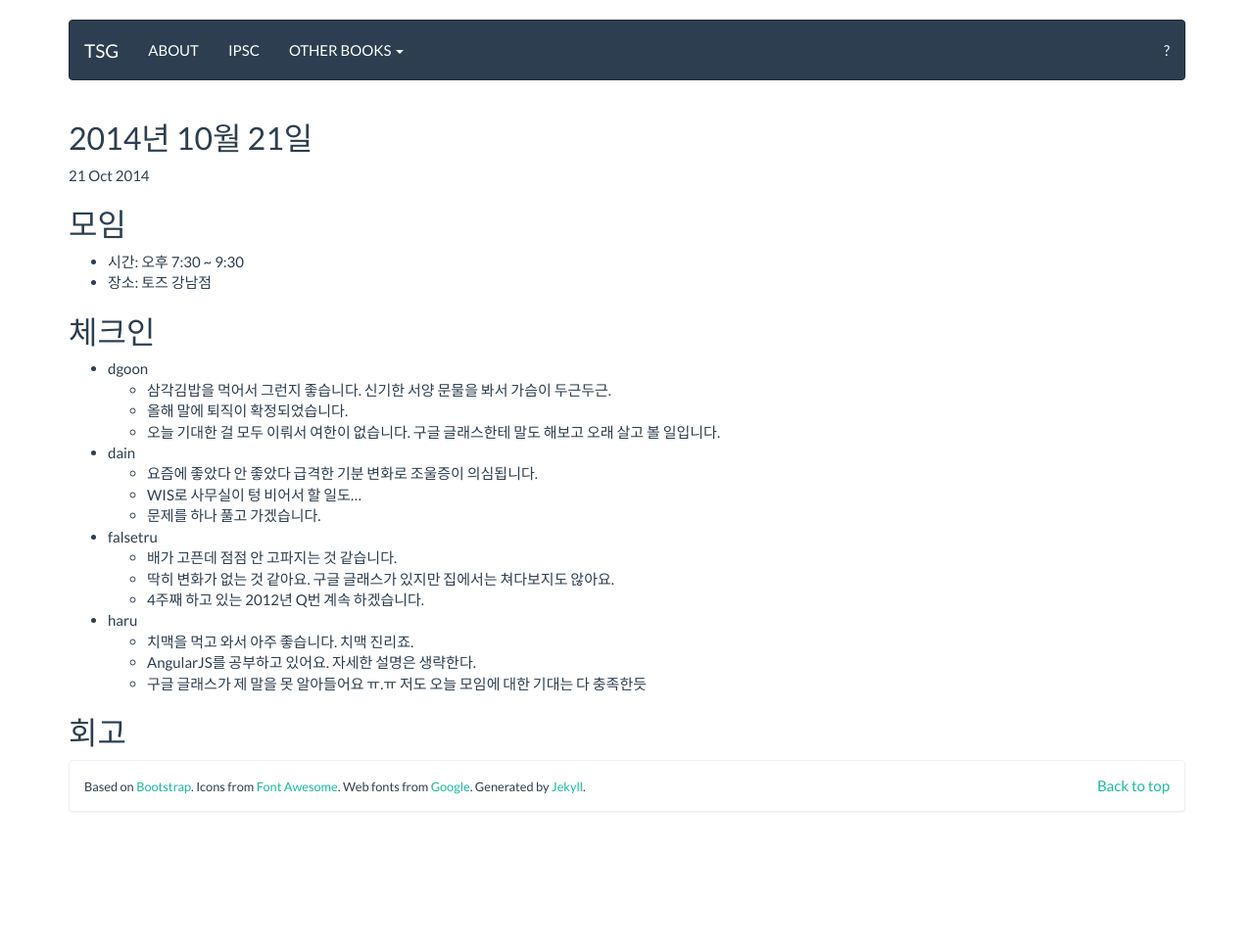
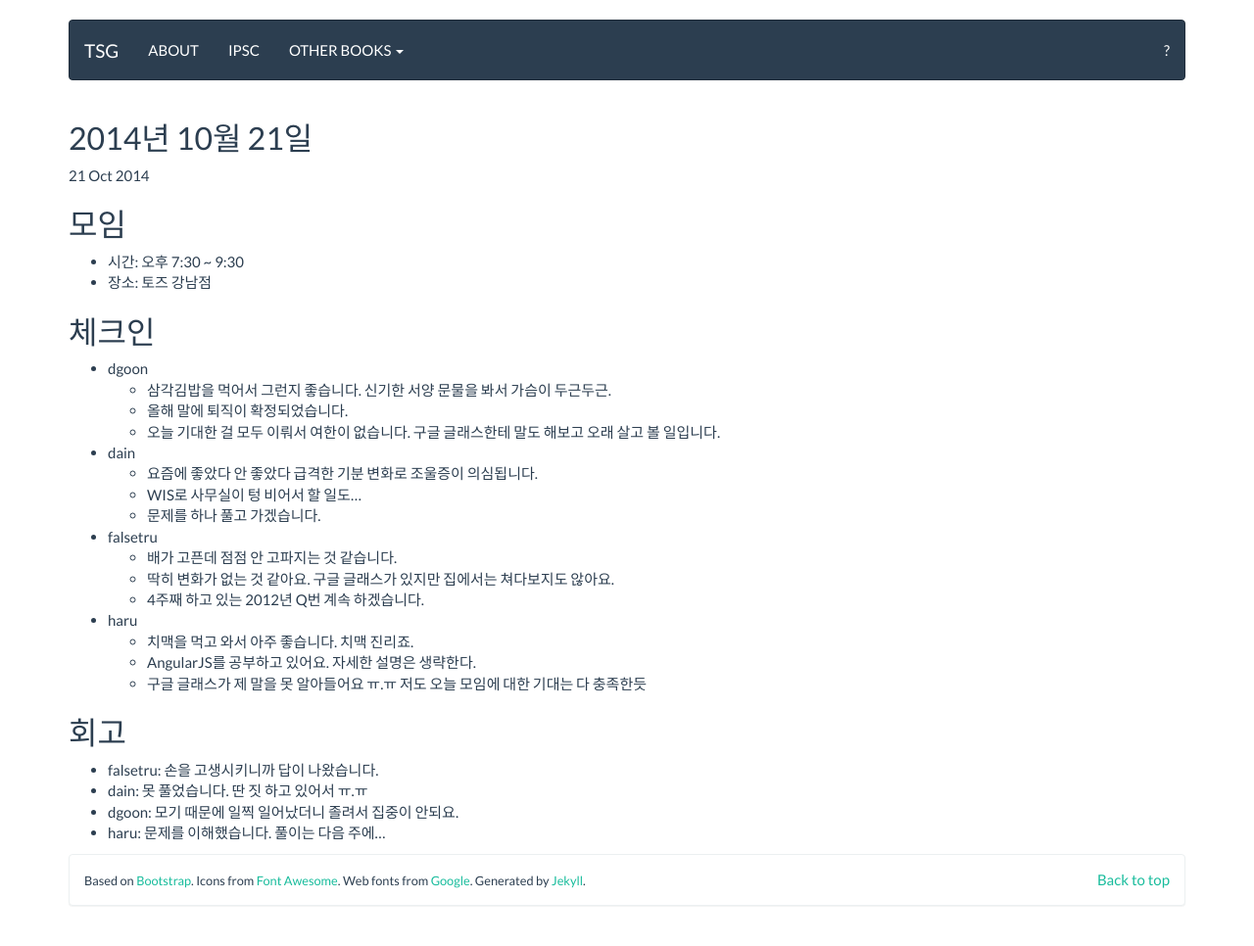
Before and after one commit to tuestudy/tuestudy.github.io, a Jekyll site: the page built from _posts/2014-10-21-tsg-ipsc-off.markdown, in a window 1280 px wide. Shown: the whole page at 98% size. Built offline with Jekyll 4.4.1, drawn with Linux system fonts in a browser that asks for light colours; Markdown is read by kramdown in place of the engine named in the settings; before the commit the page ends 900 px from its top, so only the background shows below that.

Commit message:
2014-10-21 회고

```diff
--- a/_posts/2014-10-21-tsg-ipsc-off.markdown
+++ b/_posts/2014-10-21-tsg-ipsc-off.markdown
@@ -31,3 +31,8 @@
     * 구글 글래스가 제 말을 못 알아들어요 ㅠ.ㅠ 저도 오늘 모임에 대한 기대는 다 충족한듯
 
 ## 회고
+
+* falsetru: 손을 고생시키니까 답이 나왔습니다.
+* dain: 못 풀었습니다. 딴 짓 하고 있어서 ㅠ.ㅠ
+* dgoon: 모기 때문에 일찍 일어났더니 졸려서 집중이 안되요.
+* haru: 문제를 이해했습니다. 풀이는 다음 주에...
```
